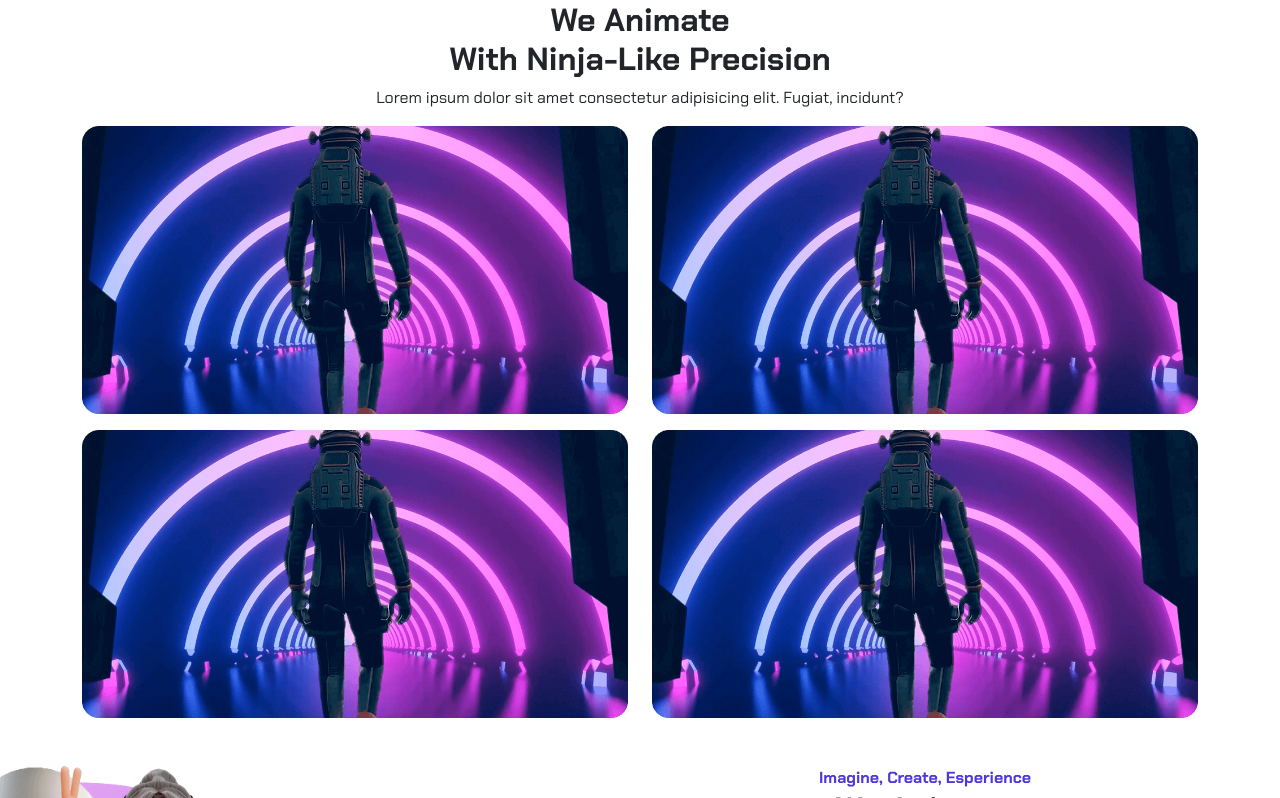
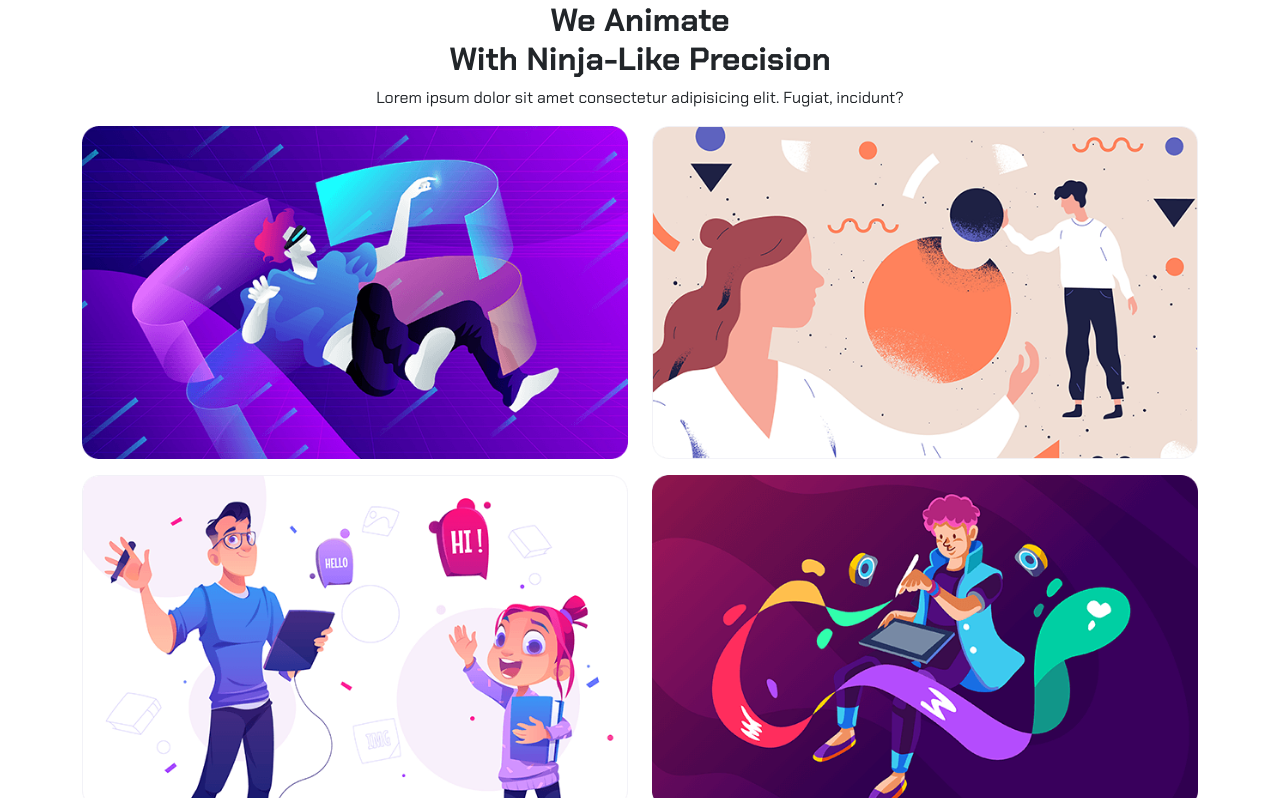
Before and after one commit to burillu/proj-html-vuejs, a Vue app: page / in a window 1280 px wide. Shown: the part 2042-2840 px from the top of the page. Built offline with nearby package versions, Linux system fonts and the light colour scheme.

Commit message:
improve v-for for right content

```diff
--- a/src/components/main/AppFeat.vue
+++ b/src/components/main/AppFeat.vue
@@ -3,7 +3,7 @@
         <AppTitleSection />
         <div class="row gy-3">
             <div v-for="item in 4" class="col-6">
-                <img :src="'./images/middle.png'" alt="middle">
+                <img :src="`./images/work${item}.png`" :alt="'work' + item">
             </div>
         </div>
     </div>
```
